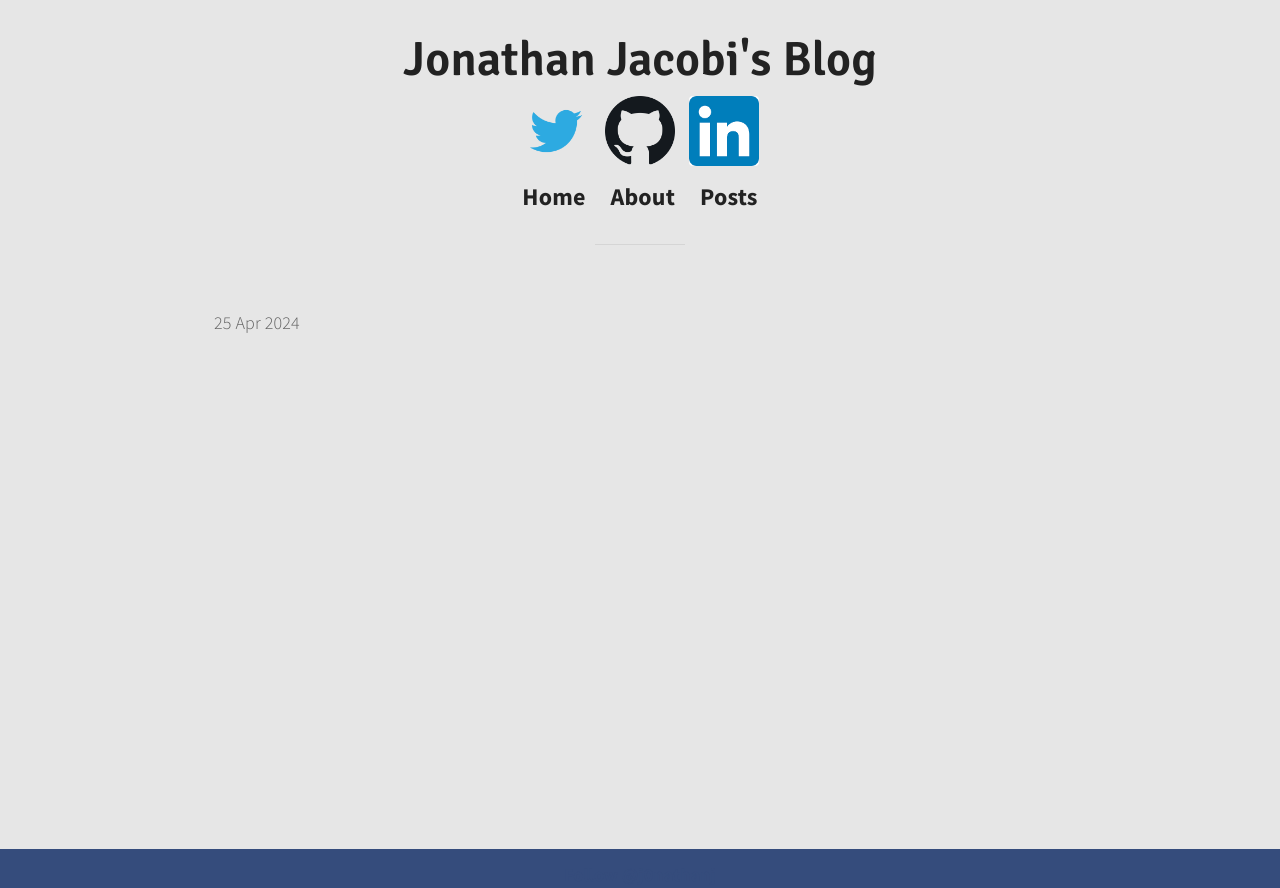
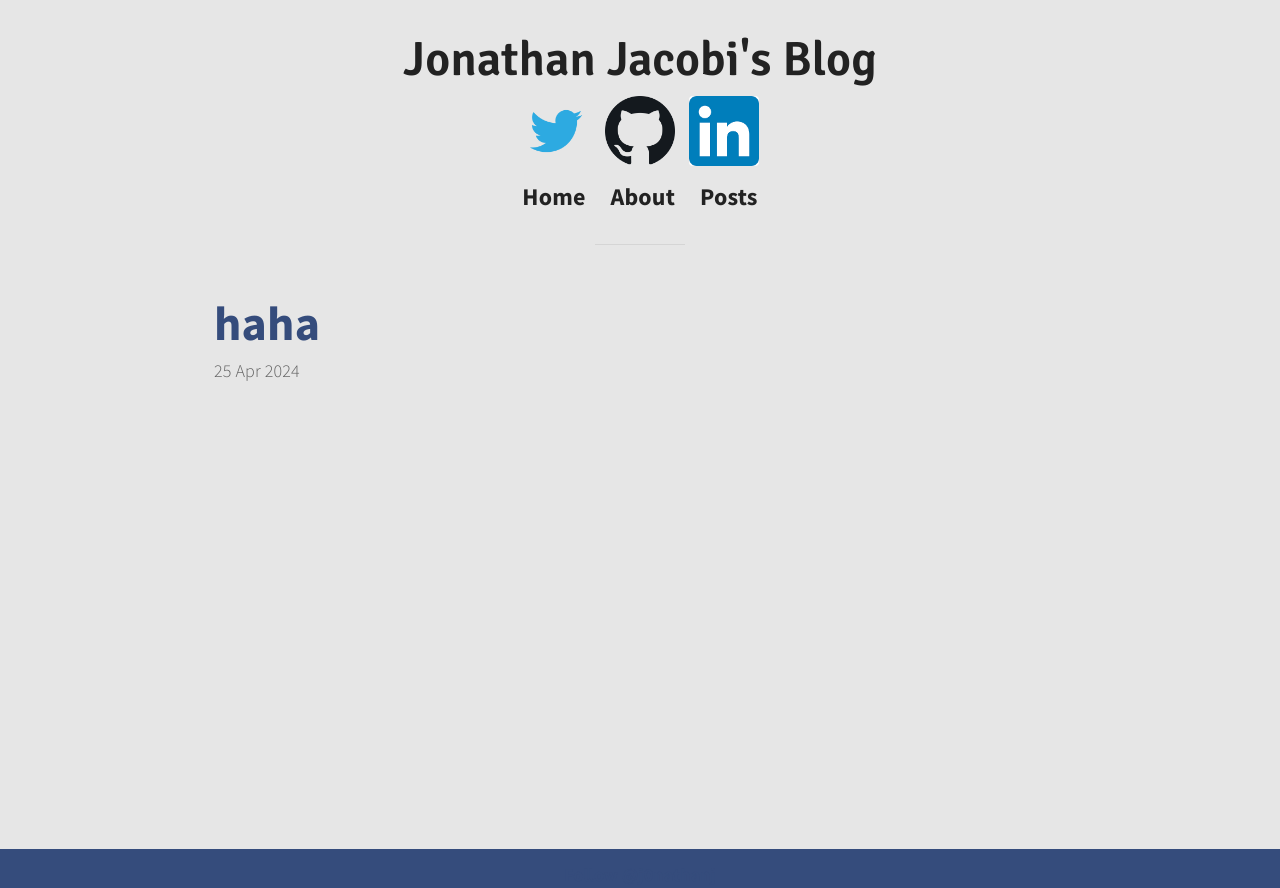
Before and after one commit to j0nathanj/j0nathanj.github.io, a Jekyll site: the page built from post.html, in a window 1280 px wide. Shown: the top 888 px of the page. Built offline with Jekyll 4.4.1, drawn with Linux system fonts in a browser that asks for light colours; comment, search, counter and statistics services are not loaded.

Commit message:
played around with the template

```diff
--- a/post.html
+++ b/post.html
@@ -7,7 +7,7 @@
 	{% for post in site.posts %}
 
 	  <li class="post">
-	  	<h1><a href="{% if site.baseurl == "/" %}{{ post.url }}{% else %}{{ post.url | prepend: site.baseurl }}{% endif %}">{{ post.title }}</a></h1>
+	  	<h1><a href="{% if site.baseurl == "/" %}{{ post.url }}{% else %}{{ post.url | prepend: site.baseurl }}{% endif %}">{{ post.title }} haha</a></h1>
 	  	<time datetime="{{ post.date | date_to_xmlschema }}" class="by-line">{{ post.date | date_to_string }}</time>
 	  	<p>{{ post.description }}</p>
 	  </li>
```
